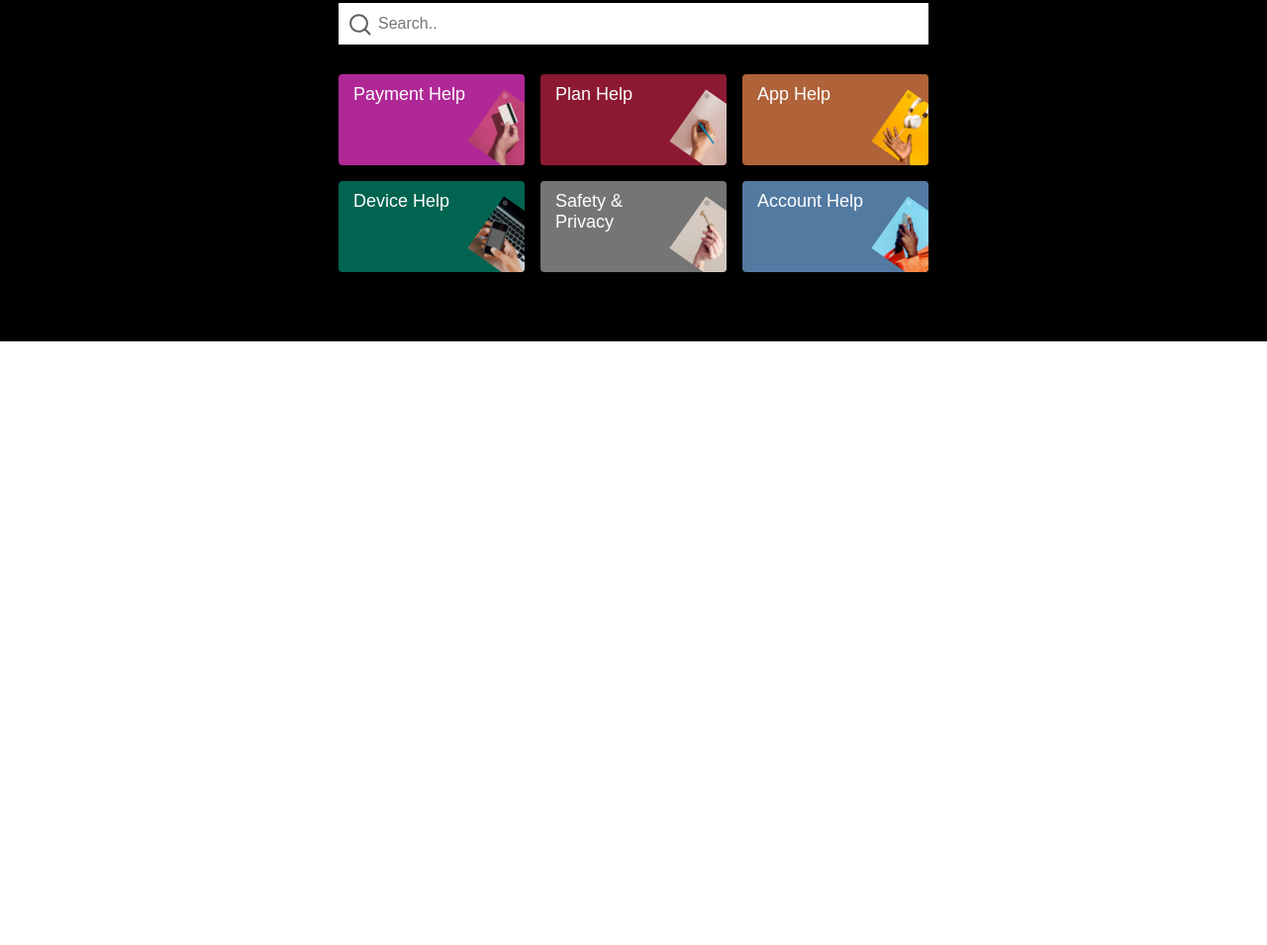
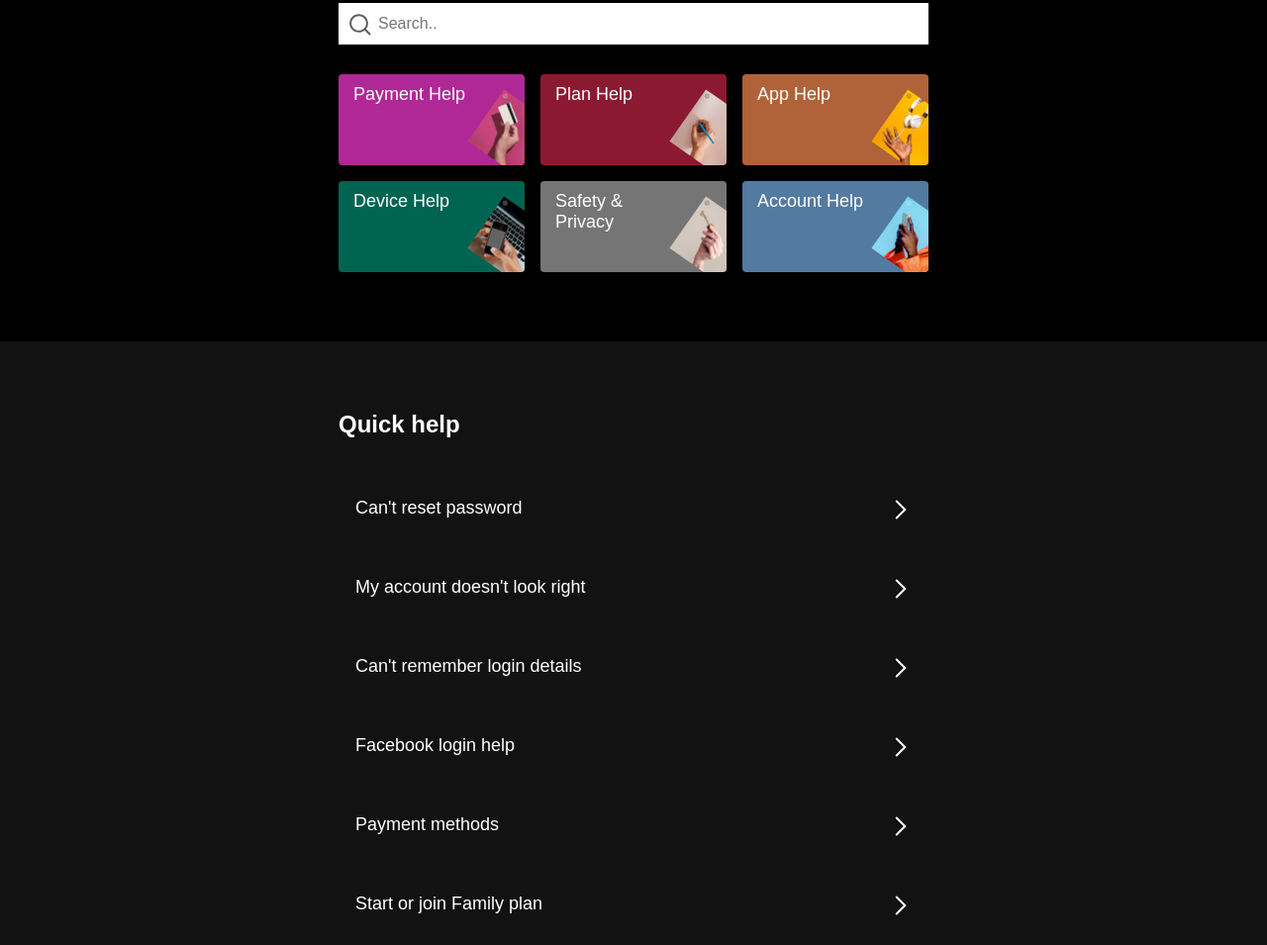
Before and after one commit to BeniaminMartis/spotify-website-2, a plain HTML site: page page 2/index.html in a window 1280 px wide. Shown: the part 464-1419 px from the top of the page at 99% size. Before the commit the page ends 809 px from the top, so only its background shows below. Drawn offline with Linux system fonts and the light colour scheme.

Commit message:
9-12-2022progress-sp-2

```diff
--- a/page 2/CSS/style.css
+++ b/page 2/CSS/style.css
@@ -2,6 +2,7 @@
   font-family: Arial, Helvetica, sans-serif;
   margin: 0;
   box-sizing: border-box;
+  padding: 0;
 }
 
 header {
@@ -31,16 +32,15 @@ header {
 
 li {
   padding: 28px 17px;
-  cursor: pointer;
 }
 
-a {
+.a-header:hover {
+  color: #1ED760;
+}
+
+.a-header {
   color: #ffffff;
   text-decoration: none;
-}
-
-a:hover {
-  color: #1ed760;
 }
 /* /////////////////////////////////////////////////////////////////////////////////////////////////////////////////// */
 
@@ -72,6 +72,7 @@ main {
 
  .a-login {
   text-decoration-line: underline;
+  color:white
  }
 
  .a-login:hover {
@@ -79,7 +80,7 @@ main {
  }
 
  .div-for-faster-help {
-  color: white;
+  color: gray;
   font-size: 24px;
   margin:50px 0px ;
  }
@@ -159,3 +160,50 @@ main {
   margin: 10px 40px 0px 15px;
   width: 114px;
 }
+/* ////////////////////////////////////////////////////////////////////////////////////////// */
+.container-two {
+  background-color: #FFFFFF12;
+  justify-content: center;
+  display: flex;
+}
+
+.wrapper-one {
+  width: 596px;
+  margin: 0 auto;
+}
+
+h3 {
+  color: #fff;
+  font-size: 24px;
+  padding:70px 0px 32px;
+}
+
+.container-two-list {
+  font-size: 24px;
+  display: flex;
+  flex-direction: column;
+}
+
+.ul-container-two {
+  list-style-type:none;
+  font-size: 18px;
+  color: #fff;
+}
+
+.li-container {
+  display: flex;
+  justify-content: space-between;
+  padding-left: 0;
+  text-decoration: none;
+}
+
+
+
+.li-container:hover {
+  text-decoration: underline;
+  color: #fff;
+}
+
+a {
+  color: white;
+}
--- a/page 2/index.html
+++ b/page 2/index.html
@@ -14,22 +14,22 @@
       <img class="img-spotify" src="images/logo.svg" alt="spotify logo">
       <ul class="unordered-list-header">
         <li>
-          <a href="https://www.spotify.com/ro-ro/premium/?_ga=2.164216443.539921220.1662471323-146964468.1661841303">Premium</a>
+          <a class="a-header" href="https://www.spotify.com/ro-ro/premium/?_ga=2.164216443.539921220.1662471323-146964468.1661841303">Premium</a>
         </li>
         <li>
-          <a href="https://support.spotify.com/">Asistență</a>
+          <a class="a-header" href="https://support.spotify.com/">Asistență</a>
         </li>
         <li>
-          <a href="https://www.spotify.com/ro-ro/download/?_ga=2.203019861.539921220.1662471323-146964468.1661841303">Descarcă</a>
+          <a class="a-header" href="https://www.spotify.com/ro-ro/download/?_ga=2.203019861.539921220.1662471323-146964468.1661841303">Descarcă</a>
         </li>
         <li style="cursor:default;">
           |
         </li>
         <li>
-          <a href="https://www.spotify.com/ro-ro/signup/?_ga=2.203019861.539921220.1662471323-146964468.1661841303">Înregistrează-te</a>
+          <a class="a-header" href="https://www.spotify.com/ro-ro/signup/?_ga=2.203019861.539921220.1662471323-146964468.1661841303">Înregistrează-te</a>
         </li>
         <li>
-          <a href="https://www.spotify.com/ro-ro/login/?continue=https%3A%2F%2Fopen.spotify.com%2F__noul__%3Fl2l%3D1%26nd%3D1&_ga=2.100793285.539921220.1662471323-146964468.1661841303">Conectează-te</a>
+          <a class="a-header" href="https://www.spotify.com/ro-ro/login/?continue=https%3A%2F%2Fopen.spotify.com%2F__noul__%3Fl2l%3D1%26nd%3D1&_ga=2.100793285.539921220.1662471323-146964468.1661841303">Conectează-te</a>
         </li>
       </ul>
     </div>
@@ -80,9 +80,44 @@
           <img class="card__img" src="images/accounthelp.png" alt="payment-help-picture">
         </div>
       </div>
+    </div>
 
+    <div class="container-two">
+      <div class="wrapper-one">
+        <h3>Quick help</h3>
+        <div class="container-two-list">
+        <ul class="ul-container-two">
+          <li>
+          <a class="li-container" href="https://support.spotify.com/ro-ro/article/reset-password/">Can't reset password
+          <svg fill="white" role="img" height="24" width="24" aria-hidden="true" class="Svg-ytk21e-0 eNvVpM IconChevron__addFlexNoShrink-sc-142999t-0 jPMJwV" viewBox="0 0 24 24"><path d="M8.043 2.793a1 1 0 000 1.414L15.836 12l-7.793 7.793a1 1 0 101.414 1.414L18.664 12 9.457 2.793a1 1 0 00-1.414 0z"></path></svg></a>
+          </li>
+          <li >
+          <a class="li-container" href="https://support.spotify.com/ro-ro/article/account-doesnt-look-right/">My account doesn't look right
+            <svg fill="white" role="img" height="24" width="24" aria-hidden="true" class="Svg-ytk21e-0 eNvVpM IconChevron__addFlexNoShrink-sc-142999t-0 jPMJwV" viewBox="0 0 24 24"><path d="M8.043 2.793a1 1 0 000 1.414L15.836 12l-7.793 7.793a1 1 0 101.414 1.414L18.664 12 9.457 2.793a1 1 0 00-1.414 0z"></path></svg>
+          </a>
 
+          </li>
+          <li>
+          <a class="li-container" href="https://support.spotify.com/ro-ro/article/cannot-remember-login/">Can't remember login details<svg fill="white" role="img" height="24" width="24" aria-hidden="true" class="Svg-ytk21e-0 eNvVpM IconChevron__addFlexNoShrink-sc-142999t-0 jPMJwV" viewBox="0 0 24 24"><path d="M8.043 2.793a1 1 0 000 1.414L15.836 12l-7.793 7.793a1 1 0 101.414 1.414L18.664 12 9.457 2.793a1 1 0 00-1.414 0z"></path></svg></a>
+
+          </li>
+          <li>
+          <a class="li-container" href="https://support.spotify.com/ro-ro/article/facebook-login-help/">Facebook login help
+          <svg fill="white" role="img" height="24" width="24" aria-hidden="true" class="Svg-ytk21e-0 eNvVpM IconChevron__addFlexNoShrink-sc-142999t-0 jPMJwV" viewBox="0 0 24 24"><path d="M8.043 2.793a1 1 0 000 1.414L15.836 12l-7.793 7.793a1 1 0 101.414 1.414L18.664 12 9.457 2.793a1 1 0 00-1.414 0z"></path></svg></a>
+          </li>
+          <li>
+          <a class="li-container" href="https://support.spotify.com/ro-ro/article/payment-methods/">Payment methods
+          <svg fill="white" role="img" height="24" width="24" aria-hidden="true" class="Svg-ytk21e-0 eNvVpM IconChevron__addFlexNoShrink-sc-142999t-0 jPMJwV" viewBox="0 0 24 24"><path d="M8.043 2.793a1 1 0 000 1.414L15.836 12l-7.793 7.793a1 1 0 101.414 1.414L18.664 12 9.457 2.793a1 1 0 00-1.414 0z"></path></svg></a>
+          </li>
+          <li>
+          <a class="li-container" href="https://support.spotify.com/ro-ro/article/start-or-join-family-plan/">Start or join Family plan
+          <svg fill="white" role="img" height="24" width="24" aria-hidden="true" class="Svg-ytk21e-0 eNvVpM IconChevron__addFlexNoShrink-sc-142999t-0 jPMJwV" viewBox="0 0 24 24"><path d="M8.043 2.793a1 1 0 000 1.414L15.836 12l-7.793 7.793a1 1 0 101.414 1.414L18.664 12 9.457 2.793a1 1 0 00-1.414 0z"></path></svg></a>
+          </li>
+        </ul>
+        </div>
+      </div>
     </div>
+
   </main>
 
 </body>
```
Also changed, not shown: page 2/images/signgreaterthan.svg (added).
